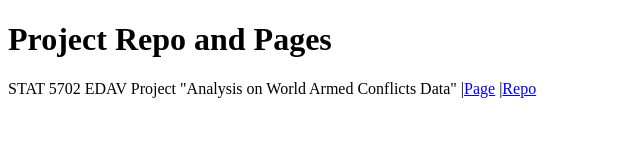
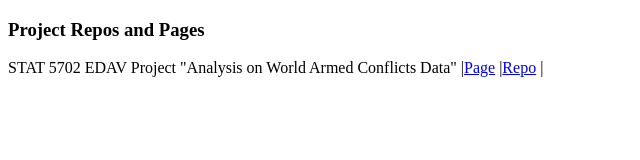
Before and after one commit to tonyytliu/tonyytliu.github.io, a plain HTML site: page index.html in a window 1280 px wide. Shown: the whole page, without its empty margins (0-640 px from the left). Drawn offline with Linux system fonts and the light colour scheme.

Commit message:
Update index.html

```diff
--- a/index.html
+++ b/index.html
@@ -1,9 +1,10 @@
 <!DOCTYPE html>
 <html>
 <body>
-<h1>Project Repo and Pages</h1>
+<h3>Project Repos and Pages</h1>
 <p>STAT 5702 EDAV Project "Analysis on World Armed Conflicts Data"
     |<a href="https://tonyytliu.github.io/world_conflict_data/">Page</a>
-    |<a href="https://github.com/tonyytliu/world_conflict_data">Repo</a> </p>
+    |<a href="https://github.com/tonyytliu/world_conflict_data">Repo</a>
+    | </p>
 </body>
 </html>
```
